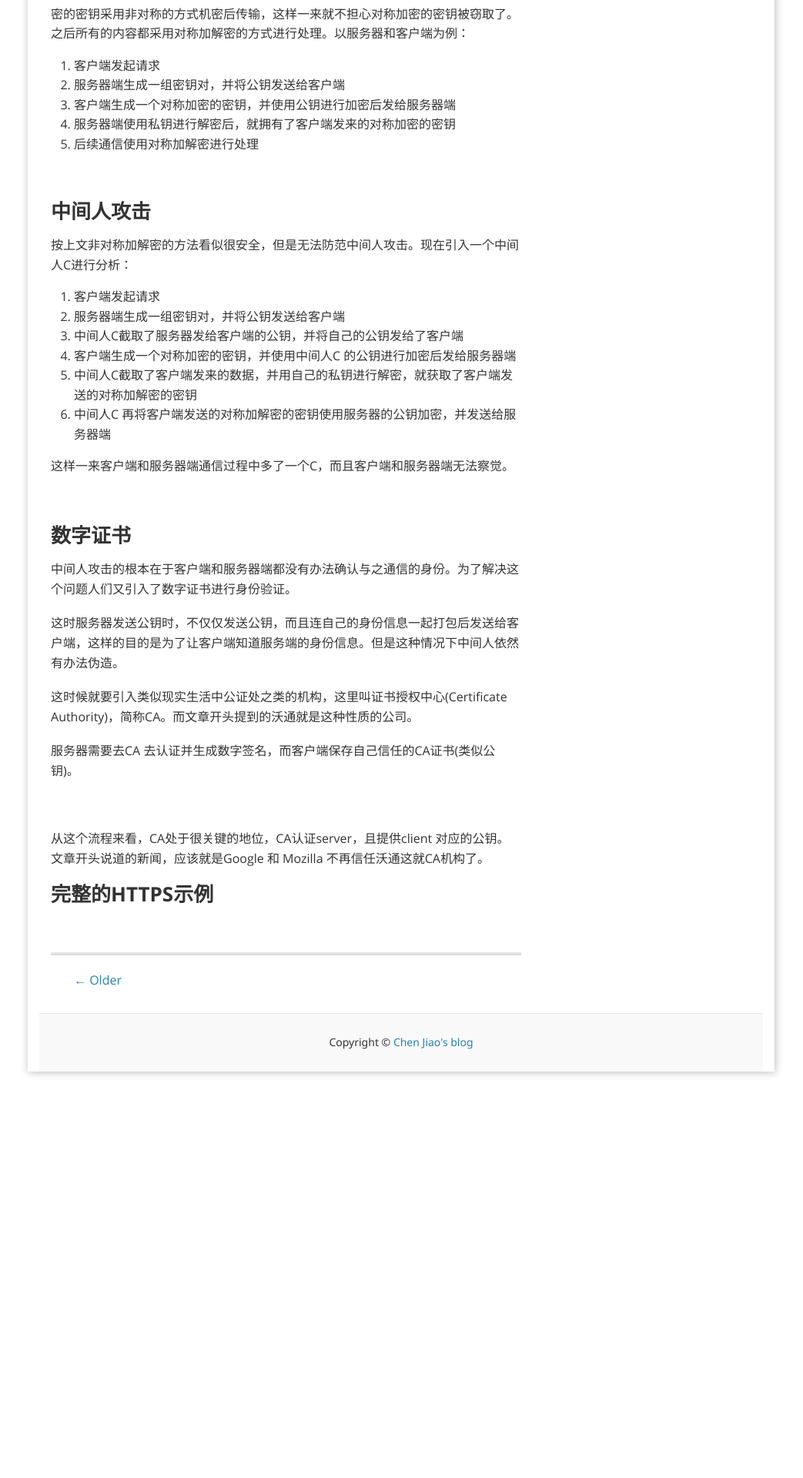
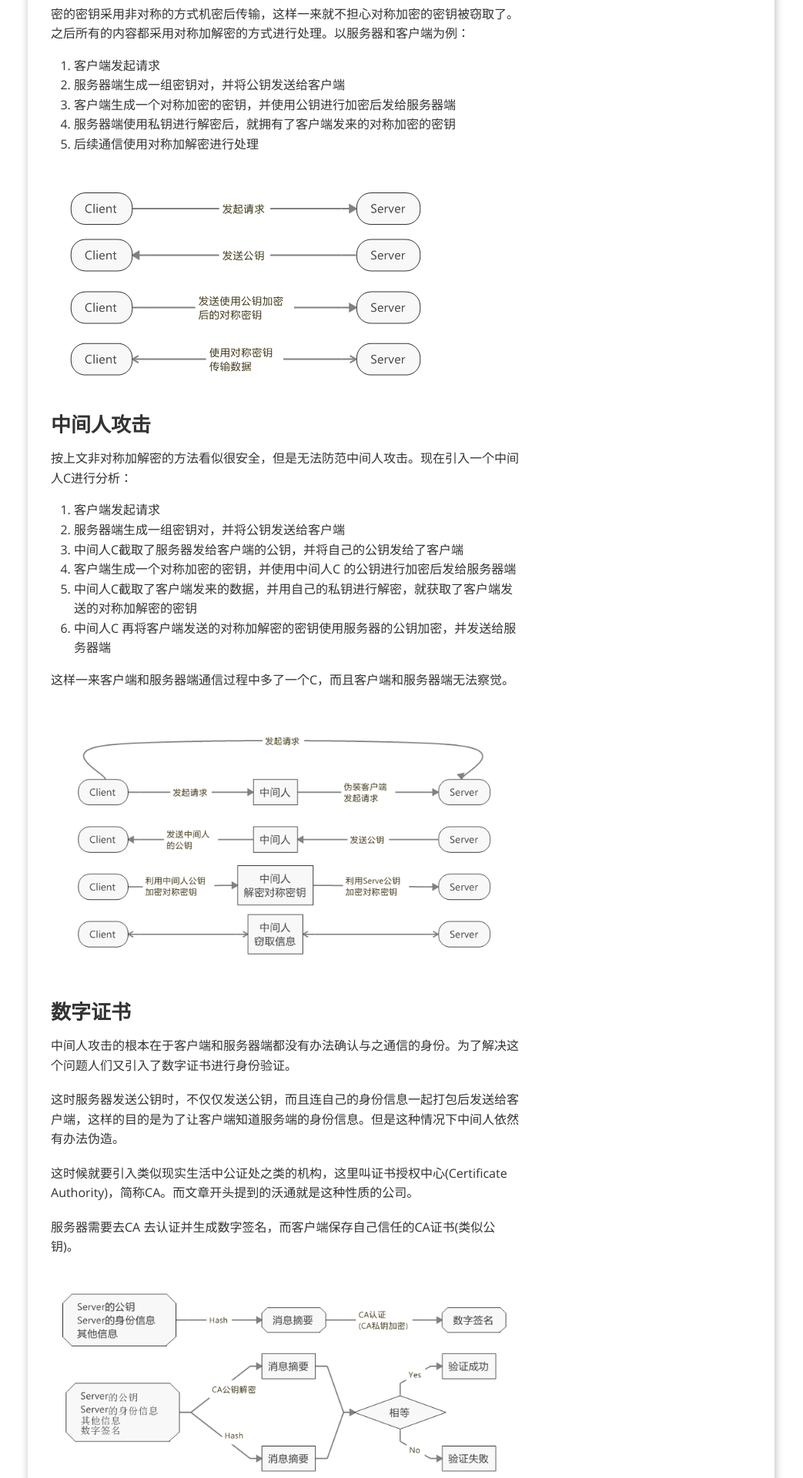
Before and after one commit to chen-jiao/chen-jiao.github.io, a Jekyll site: the page built from _posts/2017-07-19-Https为什么安全.md, in a window 1280 px wide. Shown: the part 1423-3343 px from the top of the page at 77% size, without its empty margins (119-1162 px from the left). Built offline with Jekyll 4.4.1, drawn with Linux system fonts in a browser that asks for light colours; nearby versions of some CDN libraries; comment, search, counter and statistics services are not loaded; before the commit the page ends 2830 px from its top, so only the background shows below that.

Commit message:
change 2017-07-19-Https为什么安全.md image.
Signed-off-by: chenjiao <chenjiao@hyc.cn>

```diff
--- a/_posts/2017-07-19-Https为什么安全.md
+++ b/_posts/2017-07-19-Https为什么安全.md
@@ -48,7 +48,7 @@ comments: true
 5. 后续通信使用对称加解密进行处理
 
 
-![](..\images\HTTPS-Safety\SSL.png)
+![](\images\HTTPS-Safety\SSL.png)
 
 
 ### 中间人攻击
@@ -64,7 +64,7 @@ comments: true
 
 这样一来客户端和服务器端通信过程中多了一个C，而且客户端和服务器端无法察觉。
 
-![](..\images\HTTPS-Safety\MITM.png)
+![](\images\HTTPS-Safety\MITM.png)
 
 ### 数字证书
 
@@ -76,7 +76,7 @@ comments: true
 
 服务器需要去CA 去认证并生成数字签名，而客户端保存自己信任的CA证书(类似公钥)。
 
-![](..\images\HTTPS-Safety\CA.png)
+![](\images\HTTPS-Safety\CA.png)
 
 
 
@@ -84,4 +84,4 @@ comments: true
 
 ### 完整的HTTPS示例
 
-![](..\images\HTTPS-Safety\HTTPS.png)
+![](\images\HTTPS-Safety\HTTPS.png)
```
